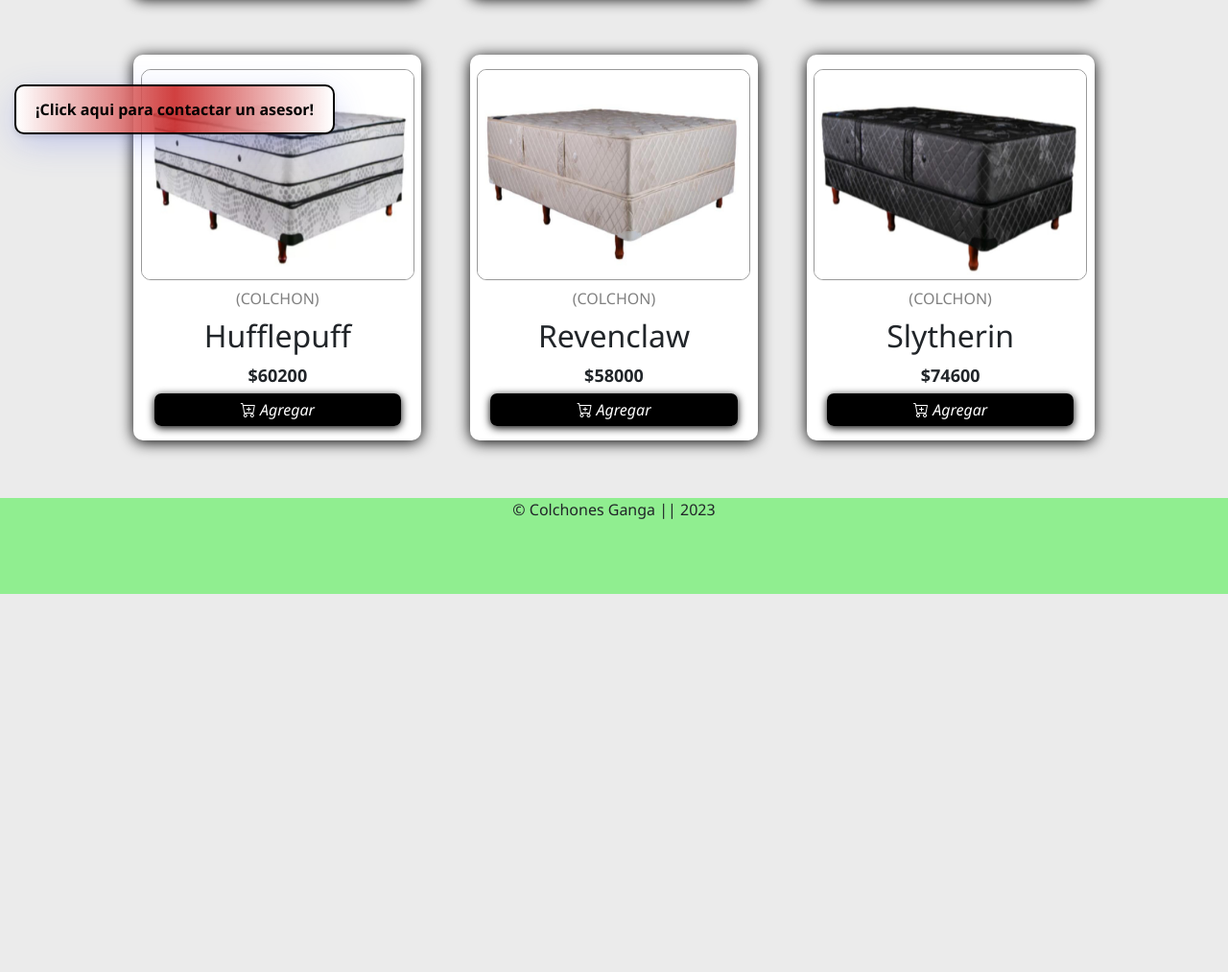
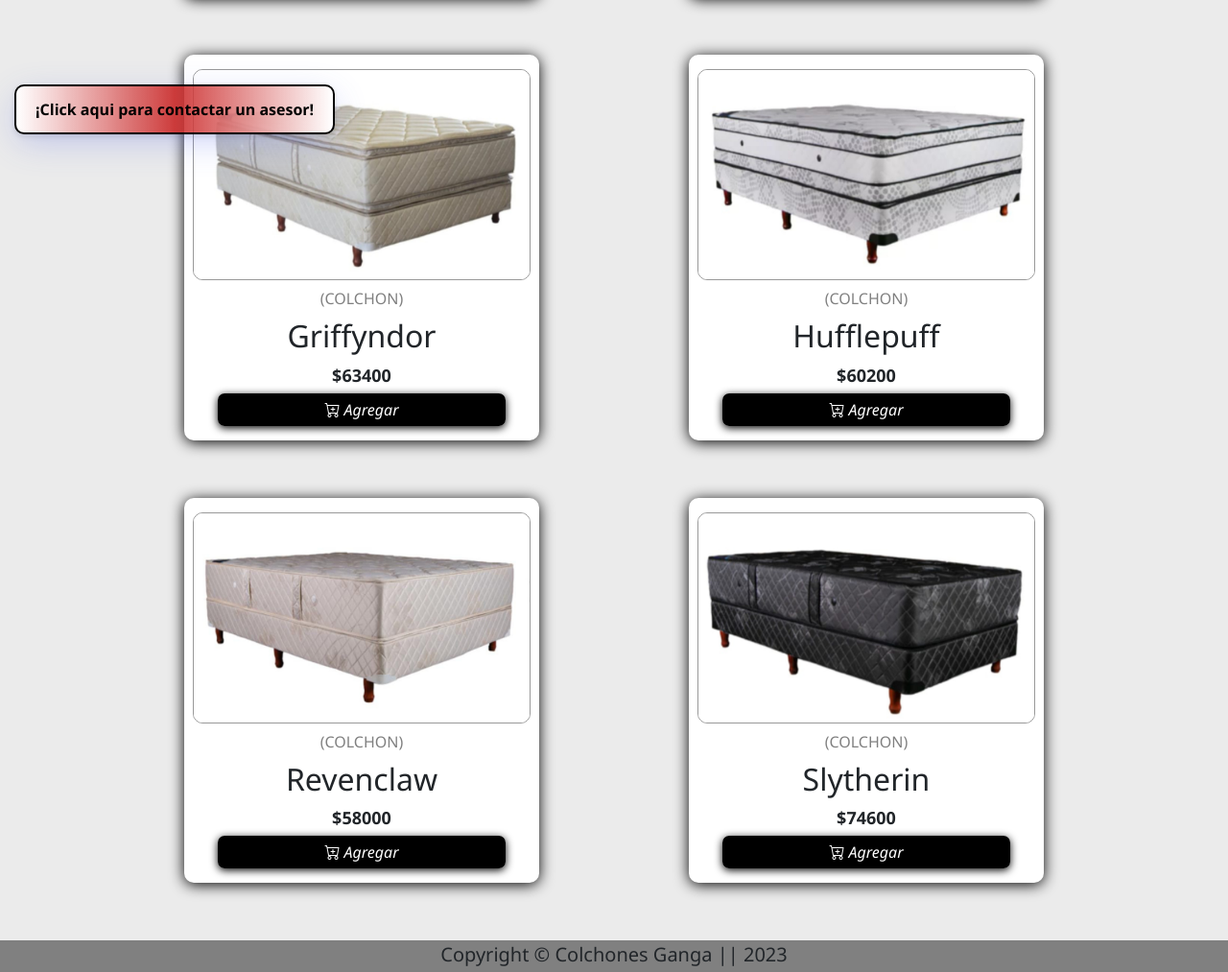
Before and after one commit to Agustin-Cascini/EntregaFinal-JS-AgustinCascini, a plain HTML site: page index.html in a window 1280 px wide. Shown: the part 645-1658 px from the top of the page at 96% size. Before the commit the page ends 1264 px from the top, so only its background shows below. Drawn offline with nearby package versions, Linux system fonts and the light colour scheme; some packages are replaced by stand-ins of ours; a script that the page names is missing.

Commit message:
Entrega final lista

```diff
--- a/css/cards.css
+++ b/css/cards.css
@@ -9,7 +9,7 @@
 .card-product {
     background-color: var(--color1);
     box-shadow: 0 2px 15px 0 rgba(0, 0, 0);
-    max-width: 300px;
+    max-width: 370px;
     min-width: 200px;
     margin: 30px 10px;
     padding: 15px 0 20px 0;
--- a/css/style.css
+++ b/css/style.css
@@ -33,9 +33,10 @@ header {
 
 
 footer {
-    background-color: lightgreen;
+    background-color: grey;
     height: 100px;
     text-align: center;
+    font-size: 20px;
 }
 
 .main-title {
--- a/index.html
+++ b/index.html
@@ -4,6 +4,9 @@
 <head>
   <meta charset="UTF-8">
   <meta name="viewport" content="width=device-width, initial-scale=1.0">
+
+  <!-- Link animate.css -->
+  <link rel="stylesheet" href="https://cdnjs.cloudflare.com/ajax/libs/animate.css/4.1.1/animate.min.css">
 
   <!-- Link para Toastify -->
   <link rel="stylesheet" type="text/css" href="https://cdn.jsdelivr.net/npm/toastify-js/src/toastify.min.css">
@@ -89,7 +92,7 @@
 
 
   <footer>
-    <p>© Colchones Ganga || 2023</p>
+    <p>Copyright © Colchones Ganga || 2023</p>
   </footer>
 
 
--- a/js/modal.js
+++ b/js/modal.js
@@ -82,7 +82,6 @@ modalFooter.addEventListener('click', (e) => {
             confirmButtonColor: 'red',
             showCancelButton: true,
             cancelButtonText: 'Cancelar',
-            // cancelButtonColor: 'red',
         }).then((result) => {
             if (result.isConfirmed) {
                 Swal.fire ({
```
